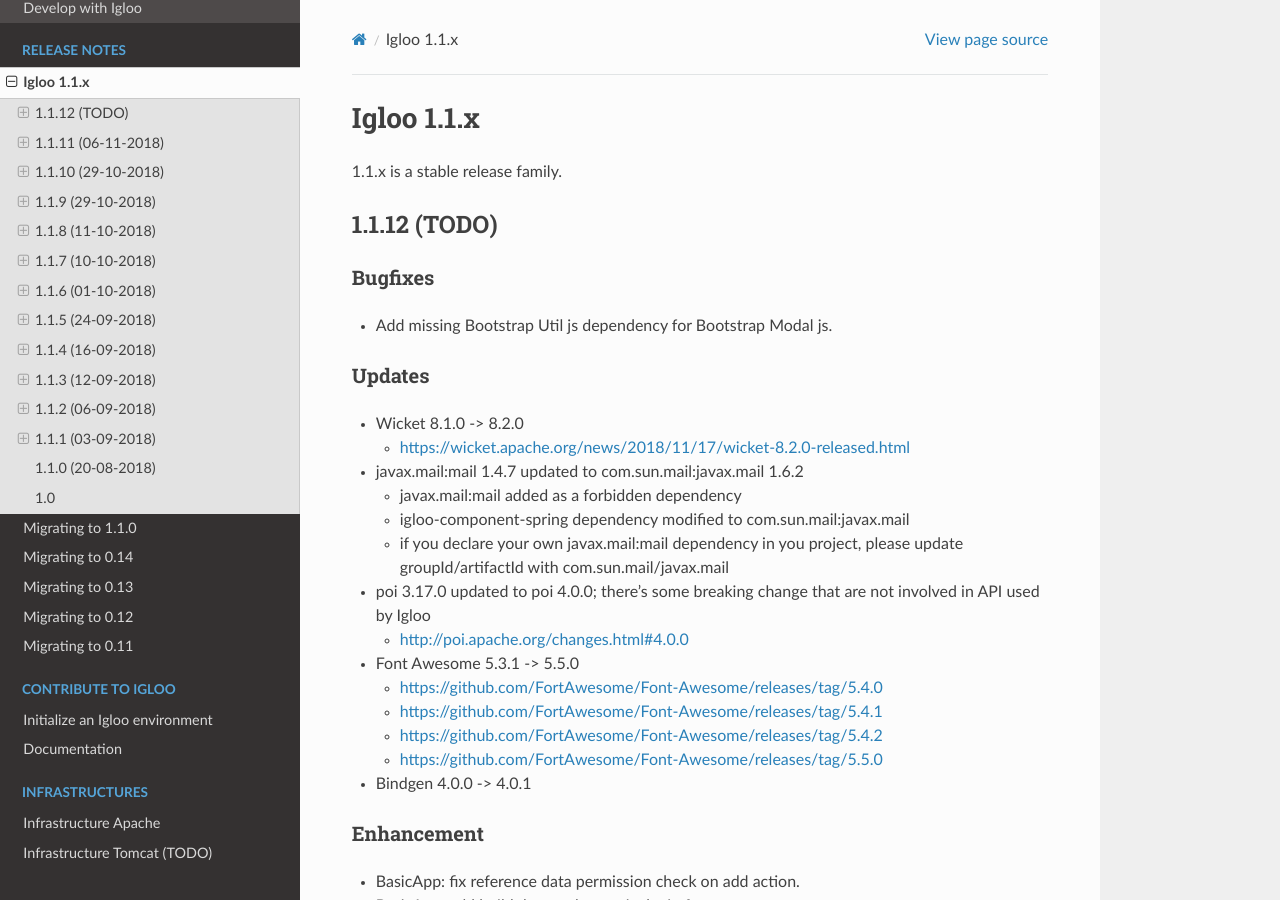
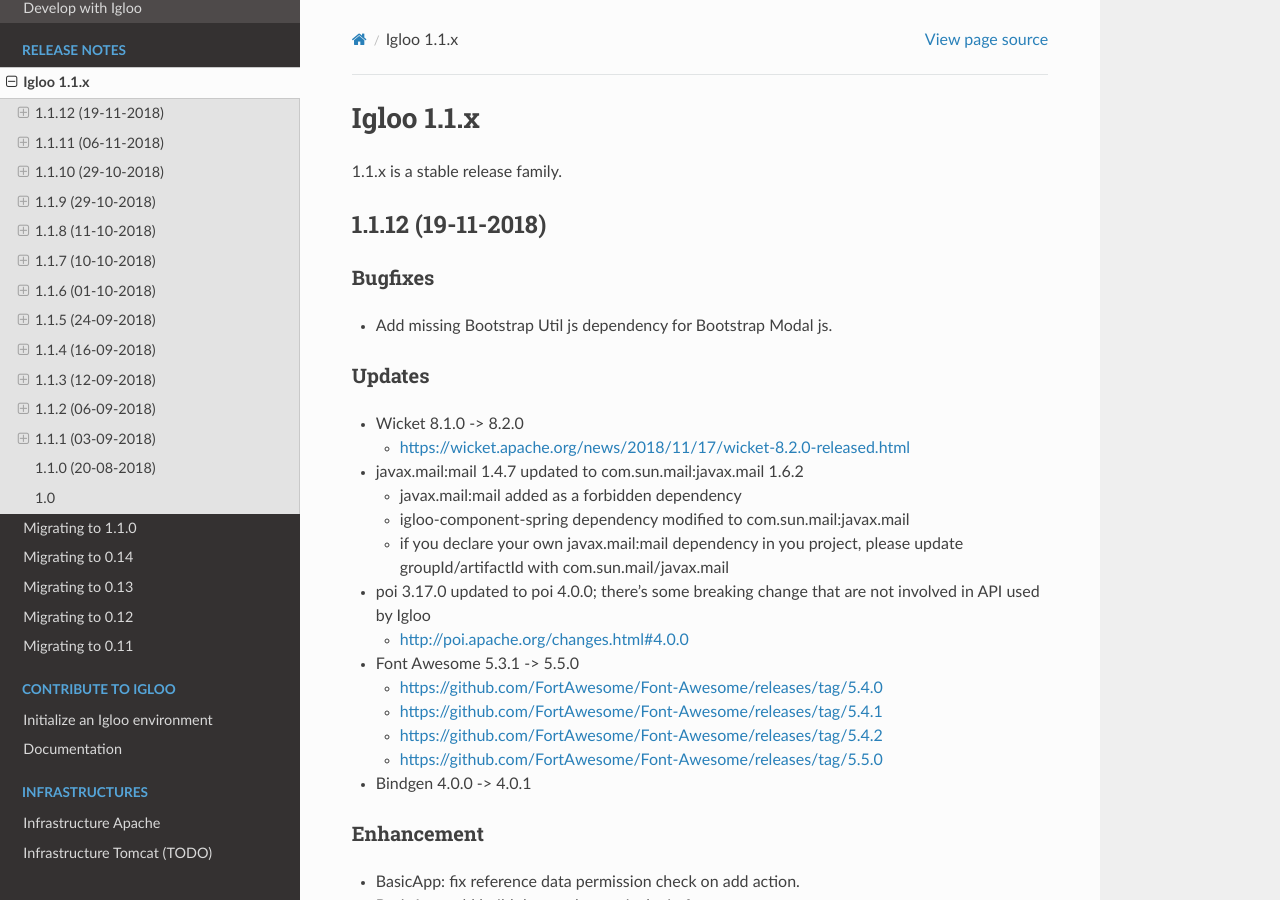
Before and after one commit to igloo-project/igloo-doc, a Sphinx documentation site: the page built from source/release-notes/1.1.x.rst, in a window 1280 px wide and 900 px high. Built offline with Sphinx 7.4.7 and the Read the Docs theme 2.0.0, drawn with Linux system fonts in a browser that asks for light colours.

Commit message:
1.1.12: update release notes

```diff
--- a/source/release-notes/1.1.x.rst
+++ b/source/release-notes/1.1.x.rst
@@ -4,10 +4,11 @@
 
 1.1.x is a stable release family.
 
+
 .. _v1.1.12:
 
-1.1.12 (TODO)
-#############
+1.1.12 (19-11-2018)
+###################
 
 Bugfixes
 ********
@@ -51,7 +52,7 @@
 .. _v1.1.11:
 
 1.1.11 (06-11-2018)
-####################
+###################
 
 .. warning::
   wicket 8.1.0 websocket implementation is broken wicket Tomcat 8.5+
@@ -66,7 +67,7 @@
 .. _v1.1.10:
 
 1.1.10 (29-10-2018)
-####################
+###################
 
 Dependencies
 ************
@@ -93,7 +94,7 @@
 .. _v1.1.9:
 
 1.1.9 (29-10-2018)
-####################
+##################
 
 Bugfixes
 ********
@@ -120,7 +121,7 @@
 .. _v1.1.8:
 
 1.1.8 (11-10-2018)
-####################
+##################
 
 Bugfixes
 ********
@@ -135,7 +136,7 @@
 .. _v1.1.7:
 
 1.1.7 (10-10-2018)
-####################
+##################
 
 Bugfixes
 ********
```
